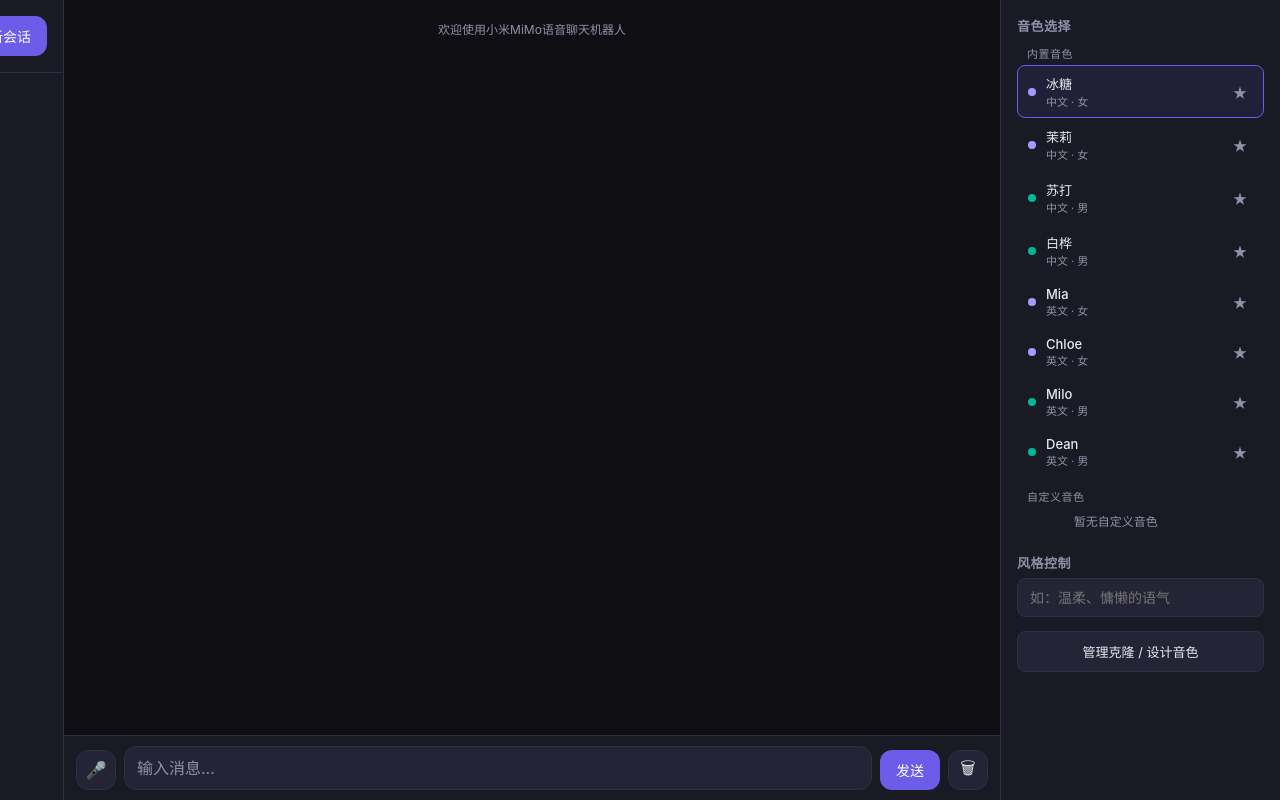
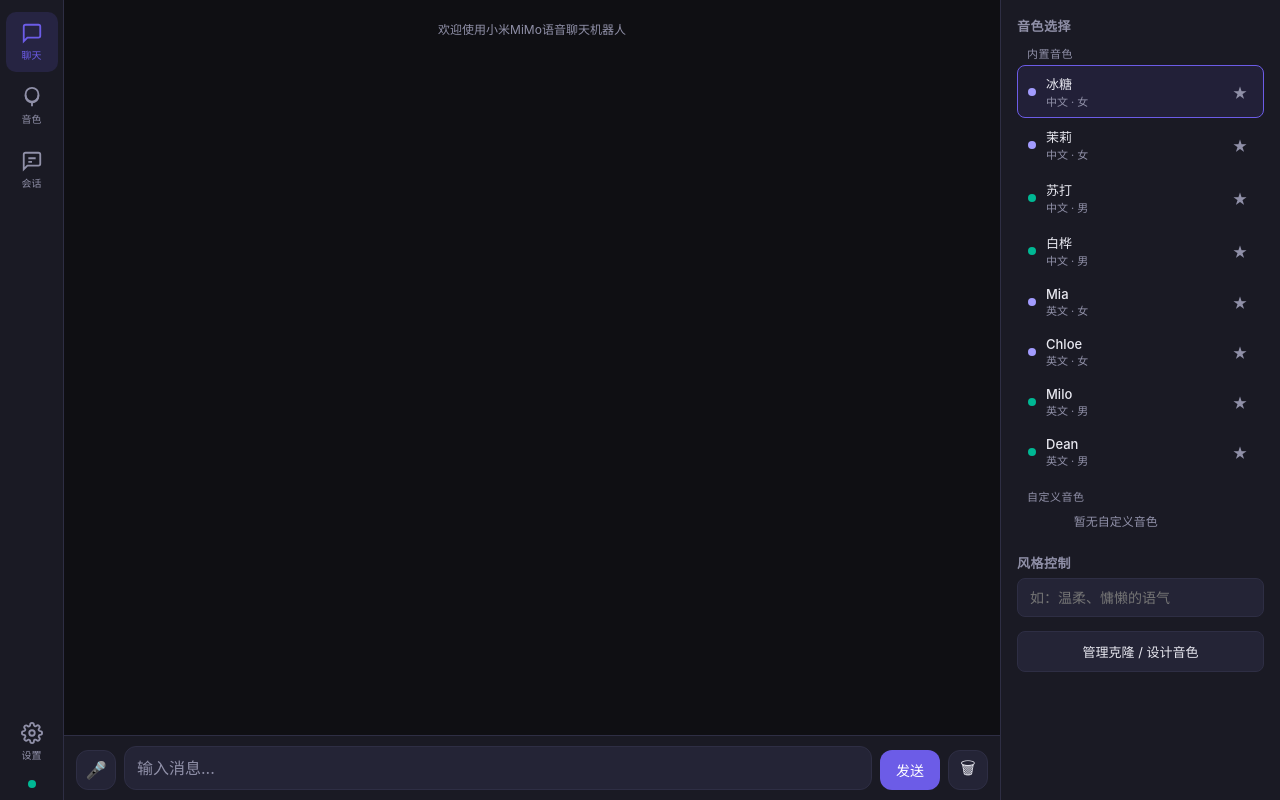
Before and after one commit to xiaqijun/voice, a Flask app: page / in a window 1280 px wide. Run offline with Flask 3, Linux system fonts and the light colour scheme.

Commit message:
fix: nav-sidebar添加z-index:101确保在session面板之上
Co-Authored-By: Claude Opus 4.7 <noreply@anthropic.com>

```diff
--- a/templates/index.html
+++ b/templates/index.html
@@ -11,7 +11,7 @@
 body{font-family:-apple-system,BlinkMacSystemFont,"Segoe UI",Roboto,sans-serif;background:var(--bg);color:var(--text);height:100vh;height:100dvh;display:flex;overflow:hidden}
 
 /* 左侧导航 */
-.nav-sidebar{width:64px;background:var(--surface);border-right:1px solid var(--border);display:flex;flex-direction:column;align-items:center;padding:12px 0;gap:4px;flex-shrink:0}
+.nav-sidebar{width:64px;background:var(--surface);border-right:1px solid var(--border);display:flex;flex-direction:column;align-items:center;padding:12px 0;gap:4px;flex-shrink:0;position:relative;z-index:101}
 .nav-item{display:flex;flex-direction:column;align-items:center;gap:3px;padding:10px 8px;border-radius:10px;color:var(--text2);text-decoration:none;font-size:10px;transition:all .15s;cursor:pointer;width:52px}
 .nav-item:hover{background:var(--surface2);color:var(--text)}
 .nav-item.active{background:rgba(108,92,231,.15);color:var(--accent)}
```
